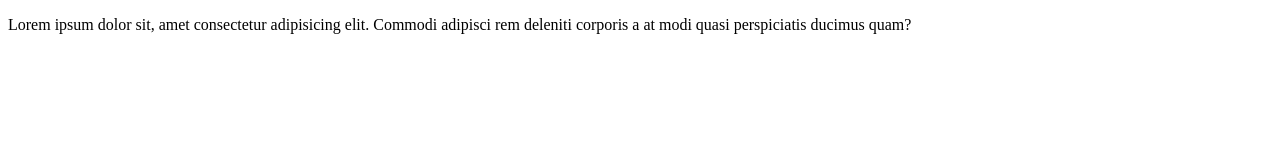
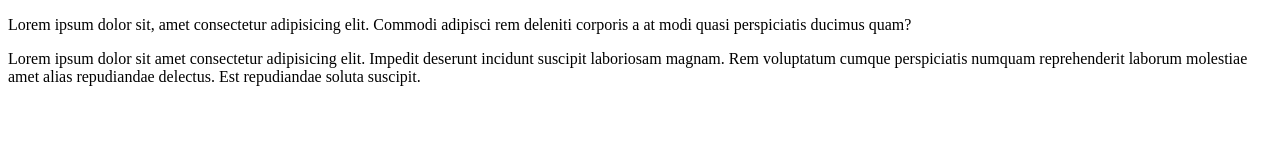
Before and after one commit to mrsomeonne/leran-git, a plain HTML site: page index.html in a window 1280 px wide. Drawn offline with Linux system fonts and the light colour scheme.

Commit message:
add paragraph to code

```diff
--- a/index.html
+++ b/index.html
@@ -7,5 +7,7 @@
 </head>
 <body>
   <p>Lorem ipsum dolor sit, amet consectetur adipisicing elit. Commodi adipisci rem deleniti corporis a at modi quasi perspiciatis ducimus quam?</p>
+
+  <p>Lorem ipsum dolor sit amet consectetur adipisicing elit. Impedit deserunt incidunt suscipit laboriosam magnam. Rem voluptatum cumque perspiciatis numquam reprehenderit laborum molestiae amet alias repudiandae delectus. Est repudiandae soluta suscipit.</p>
 </body>
 </html>
```
